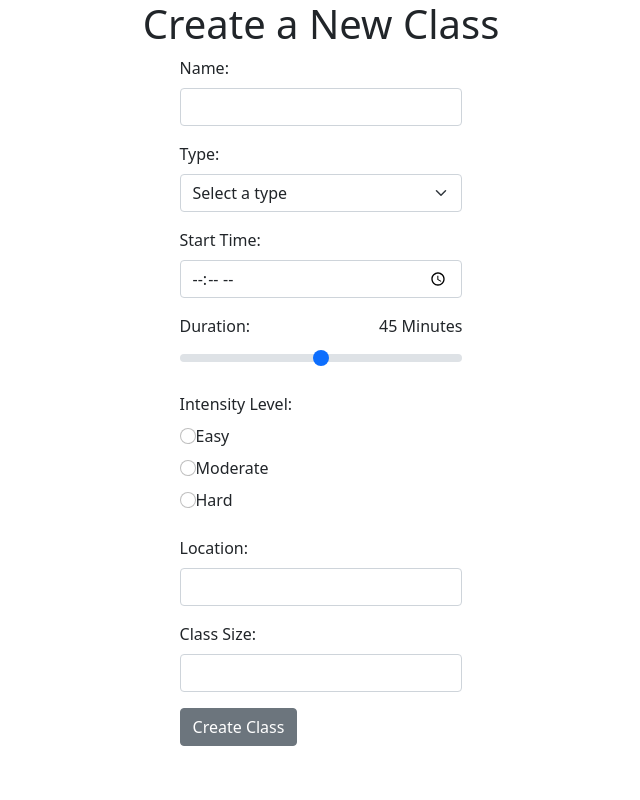
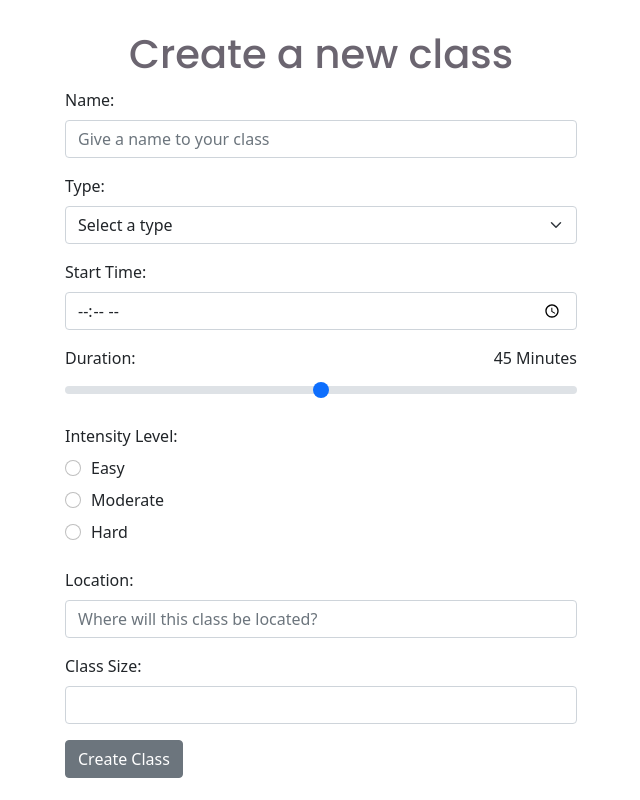
Before and after one commit to AnywhereFit/front-end, a React (Create React App) app in the folder anywhere-fit/: page /createclass in a window 1280 px wide. Shown: the whole page, without its empty margins (319-959 px from the left). Built offline with nearby package versions, Linux system fonts and the light colour scheme.

Commit message:
fixed some things

```diff
--- a/anywhere-fit/src/components/createClass/CreateClass.css
+++ b/anywhere-fit/src/components/createClass/CreateClass.css
@@ -1,11 +1,20 @@
-.create-class-container{
-    width: 90%;
-    margin: 0 auto;
-    display: flex;
-    flex-direction: column;
-    align-items: center;
+.create-class-container {
+  width: 40%;
+  margin: 20px auto;
+  display: flex;
+  flex-direction: column;
 }
 
-.subtext{
-    float: right;
+h1 {
+  margin: 10px auto;
+  font-family: "Poppins", sans-serif;
+  color: #6b6570;
 }
+
+.subtext {
+  float: right;
+}
+
+.radio-btn-label{
+    margin-left: 10px;
+}
--- a/anywhere-fit/src/components/createClass/CreateClass.js
+++ b/anywhere-fit/src/components/createClass/CreateClass.js
@@ -6,11 +6,11 @@ import "./CreateClass.css";
 const CreateClass = () => {
   return (
     <div className="create-class-container">
-      <h1>Create a New Class</h1>
+      <h1>Create a new class</h1>
       <Form>
         <FormGroup>
           <Label>Name:</Label>
-          <Input type="text" />
+          <Input type="text" placeholder='Give a name to your class' />
         </FormGroup>
         <FormGroup>
           <Label>Type:</Label>
@@ -34,18 +34,18 @@ const CreateClass = () => {
           <Label>Intensity Level:</Label>
           <FormGroup>
             <Input type="radio" name='intensity' />
-            <Label>Easy</Label>
+            <Label className="radio-btn-label">Easy</Label>
             <br />
             <Input type="radio" name='intensity' />
-            <Label>Moderate</Label>
+            <Label className="radio-btn-label">Moderate</Label>
             <br />
             <Input type="radio" name='intensity' />
-            <Label>Hard</Label>
+            <Label className="radio-btn-label">Hard</Label>
           </FormGroup>
         </FormGroup>
         <FormGroup>
           <Label>Location:</Label>
-          <Input type="text" />
+          <Input type="text" placeholder='Where will this class be located?' />
         </FormGroup>
         <FormGroup>
           <Label>Class Size:</Label>
```
Also changed, not shown: 1 other file (tests, documents, lock files or other folders).
